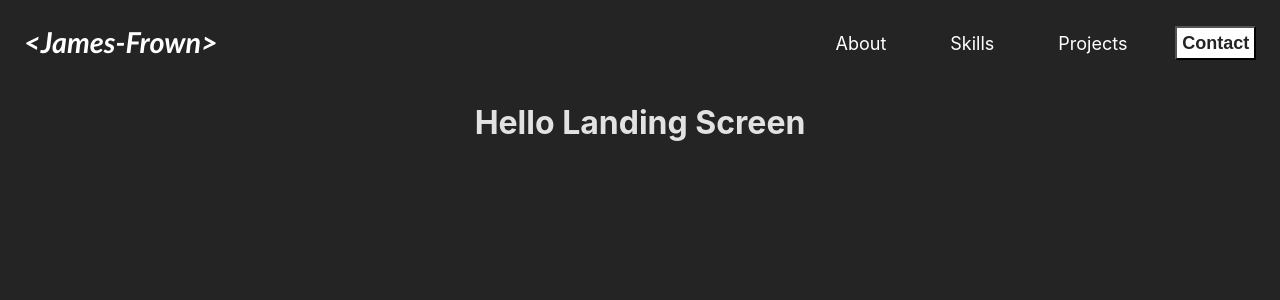
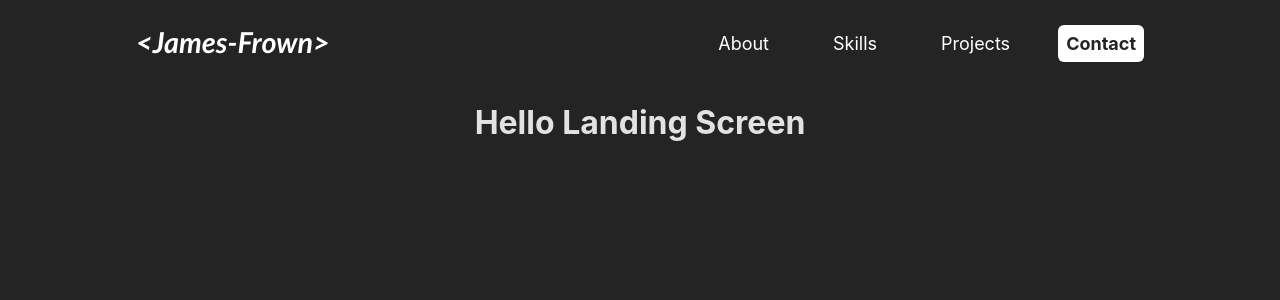
Before and after one commit to James-Frown/New-Portfolio, a React (Vite) app: page / in a window 1280 px wide. Shown: the top 300 px of the page. Built offline with nearby package versions, Linux system fonts and the light colour scheme.

Commit message:
Almost finnished the navigation, responsive but one button needs to change color before its perfect.

```diff
--- a/src/components/navigation/desktopNav.jsx
+++ b/src/components/navigation/desktopNav.jsx
@@ -28,11 +28,9 @@ const DesktopNav = () => {
                     </a>
                 </li>
                 <li className="Nav__Item__Desktop">
-                    <button className="Nav-Button">
-                        <a className="Nav-Button-Link" href="mailto:2022privateequity@gmail.com" target="_blank" rel="noreferrer">
-                            Contact
-                        </a>
-                    </button>
+                    <a className="Nav-CTA-Link" href="mailto:2022privateequity@gmail.com" target="_blank" rel="noreferrer">
+                        Contact
+                    </a>
                 </li>
             </ul>
         </>
--- a/src/components/navigation/mobileNav.jsx
+++ b/src/components/navigation/mobileNav.jsx
@@ -28,10 +28,9 @@ const MobileNav = () => {
                     </a>
                 </li>
                 <li className="Nav__Item__Mobile">
-                    <a href="#Pricing" className="Nav__Link">Pricing</a>
-                </li>
-                <li className="Nav__Item__Mobile">
-                    <a href="#Contact" className="Nav__Link">Contact Us</a>
+                    <a className="Nav-CTA-Link" href="mailto:2022privateequity@gmail.com" target="_blank" rel="noreferrer">
+                        Contact
+                    </a>
                 </li>
             </ul>
         </>
--- a/src/components/navigation/nav.css
+++ b/src/components/navigation/nav.css
@@ -3,7 +3,7 @@
     display: flex;
     justify-content: space-between;
     align-items: center;
-    padding: 0 1rem;
+    padding: 0 8rem;
 }
 
 .Nav__Logo {
@@ -35,7 +35,20 @@
     gap: 2rem;
 }
 
+.Nav__Menu__Mobile {
+    display: hidden;
+    flex-direction: column;
+    justify-content: center;
+    align-items: center;
+    text-align: center;
+    gap: 2rem;
+}
+
 .Nav__Item__Desktop {
+    list-style: none;
+}
+
+.Nav__Item__Mobile {
     list-style: none;
 }
 
@@ -50,35 +63,30 @@
 .Nav__Link:hover {
     color: #ffffff;
     font-size: 20px;
-    border-bottom: solid white 2px;
 }
 
-.Nav-Button {
-    background-color: white;
+.Nav-CTA-Link {
+    color: #242424;
+    background-color: #ffffff;
+    text-decoration: none;
+    font-weight: bold;
+    border-radius: 6px;
     transition: 0.3s ease;
-    padding: 0.3rem;
+    font-size: 18px;
+    padding: 0.5rem;
 }
 
-.Nav-Button-Link {
-    color: #242424;
-    font-weight: bold;
-    text-decoration: none;
-    font-size: 18px;
-}
-
-.Nav-Button:hover {
-    background-color: #242424;
-    border: solid #242424 3px;
-}
-
-.Nav-Button-Link:hover {
+.Nav-CTA-Link:hover {
     color: #ffffff;
     background-color: #242424;
-    font-size: 18px;
-    padding: 0.3rem;
+    font-size: 20px;
+    border: solid white 2px;
 }
 
 @media (max-width: 800px) {
+    .Nav__Container {
+        padding: 0 1rem;
+    }
     .btn {
         display: contents;
         color: #ffffff;
@@ -88,6 +96,5 @@
     }
     .Nav__Menu__Mobile {
         display: flex;
-        flex-direction: column;
     }
 }
```
